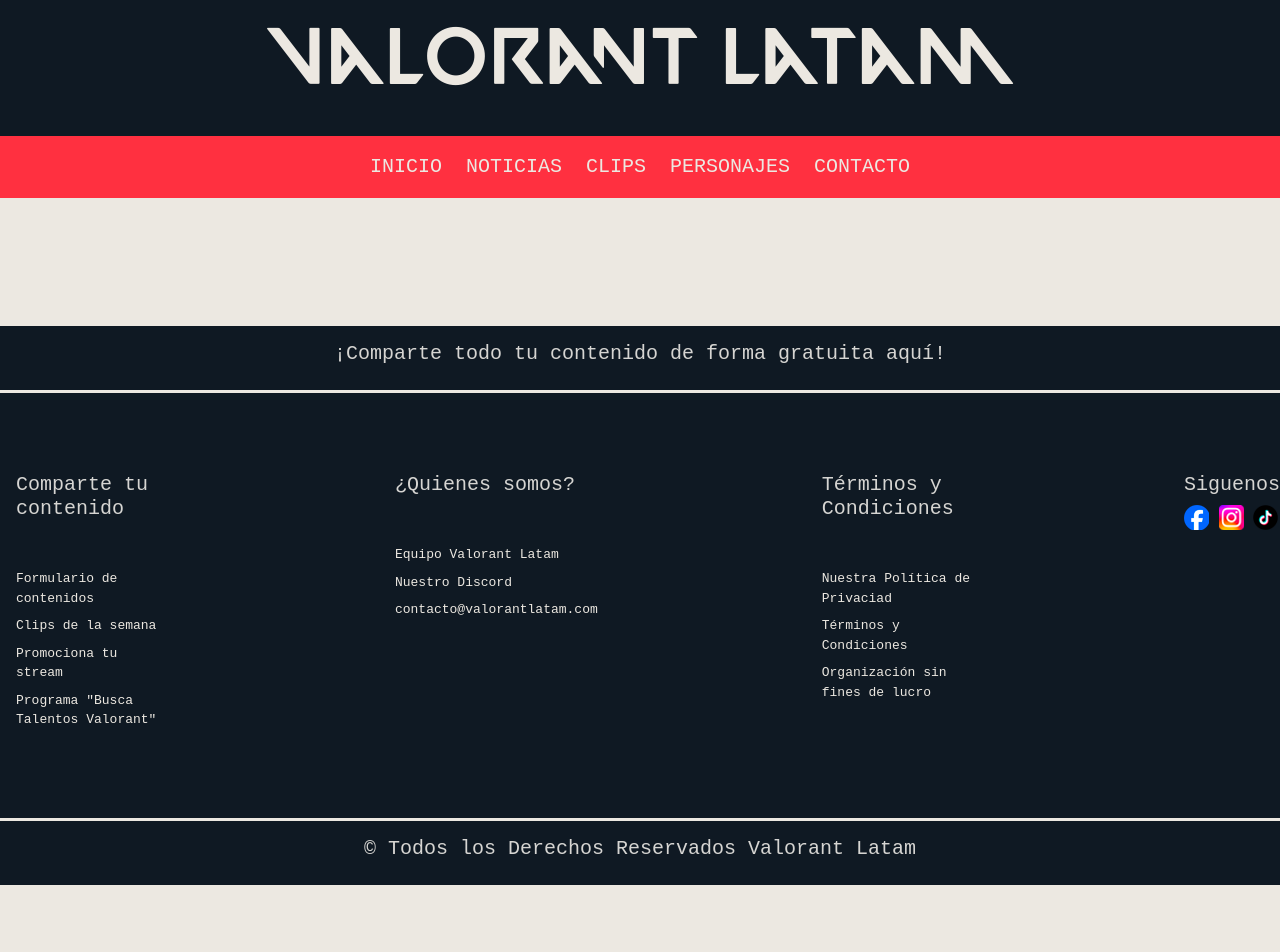
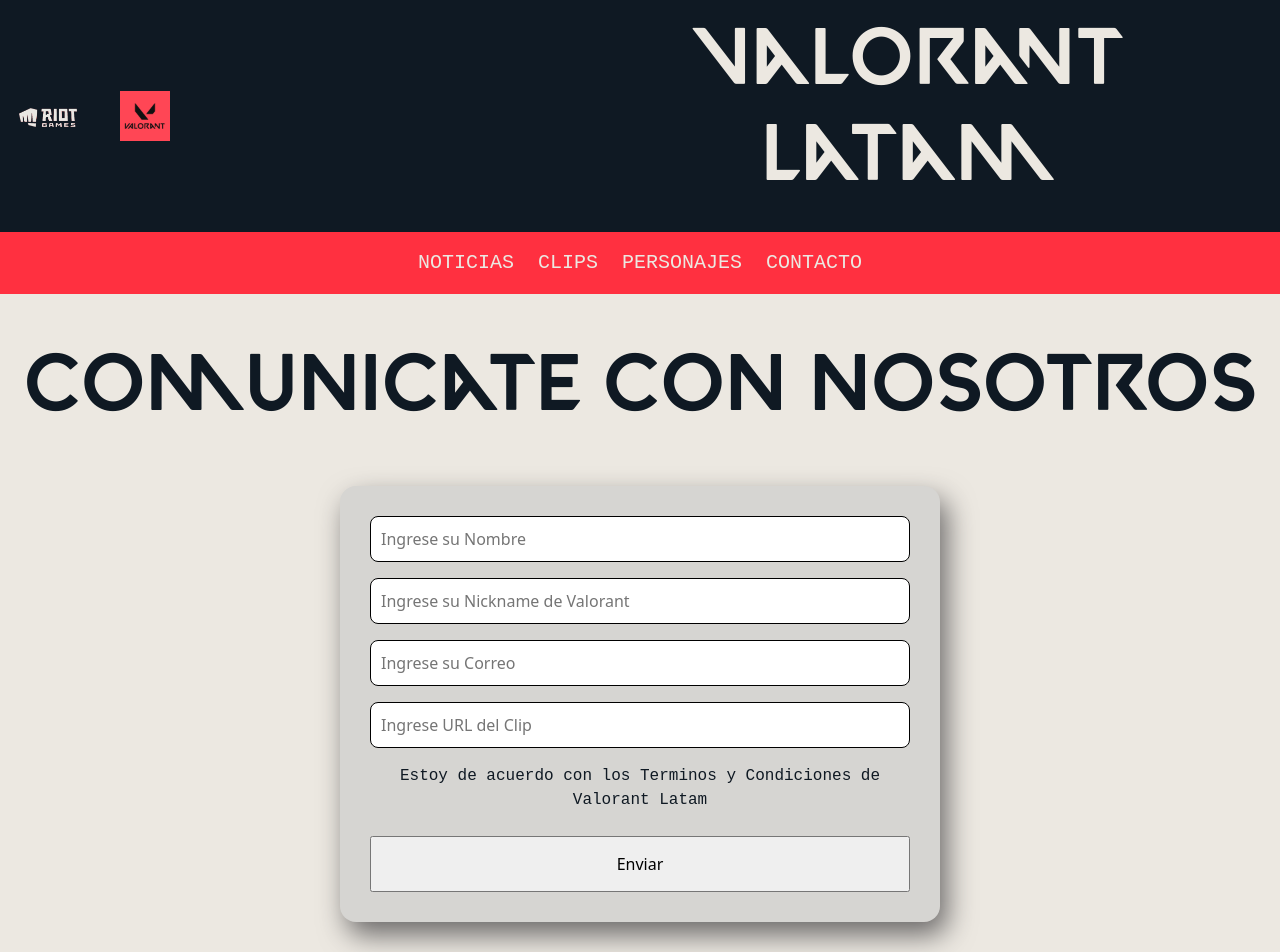
Before and after one commit to Francisco994/proyectodesarrolloweb, a plain HTML site: page pages/contacto.html in a window 1280 px wide. Shown: the top 952 px of the page. Before the commit the page ends 885 px from the top, so only its background shows below. Drawn offline with nearby package versions, Linux system fonts and the light colour scheme.

Commit message:
nuevocomii2t

```diff
--- a/css/styles.css
+++ b/css/styles.css
@@ -266,3 +266,76 @@
         margin: 2rem 20rem 2rem 20rem;
         text-align: center;
     }
+
+img.logo-riotgames {
+    width: 50%;
+}
+
+section.logo-pagina {
+    display: flex;
+    align-items: center;
+    justify-content:flex-start;
+
+}
+
+.riotgames-logo {
+    width: 120px;
+    text-align: center;
+    margin-right: 400px;
+}
+
+.riotgames-logoprincipal {
+    text-align: center;
+    width: 100px;
+}
+
+img.logo-riotgamevalo {
+    width: 60%;
+}
+
+.riotgames-logo {
+    width: 104px;
+    text-align: center;
+    margin-right: 340px;
+}
+
+.formulario {
+
+    width: 600px;
+    background: #d6d5d2;
+    padding: 30px;
+    margin: 0 auto;
+    margin-top: 2rem;
+
+    border-radius: 1rem;
+    box-shadow: 7px 13px 28px #6b6969;
+
+}
+
+.controles {
+    width: 100%;
+    padding: 10px;
+    border-radius: 8px;
+    margin-bottom: 1rem;
+    border: 1px solid;
+}
+
+.formulario p{
+
+    height: 40px;
+    text-align: center;
+    font-size: 16px;
+
+}
+.formulario .boton {
+
+    width: 100%;
+    padding: 14px;
+    margin-top: 1rem;
+    text-align: center;
+
+
+
+
+
+}
--- a/pages/contacto.html
+++ b/pages/contacto.html
@@ -3,7 +3,7 @@
 <head>
     <meta charset="UTF-8">
     <meta name="viewport" content="width=device-width, initial-scale=1.0">
-    <title>Contacto</title>
+    <title>Contacto | Valorant Latam</title>
     <link href="https://cdn.jsdelivr.net/npm/bootstrap@5.3.3/dist/css/bootstrap.min.css" rel="stylesheet" integrity="sha384-QWTKZyjpPEjISv5WaRU9OFeRpok6YctnYmDr5pNlyT2bRjXh0JMhjY6hW+ALEwIH" crossorigin="anonymous">
     <link rel="stylesheet" href="../css/styles.css">
 
@@ -15,24 +15,54 @@
     <header>
         <section class="logo-pagina">
 
+             <div class="riotgames-logoprincipal">
+             <img class="logo-riotgamevalo" src="../img/riot-logo.png" alt="">
+            </div>
+            <div class="riotgames-logo">
+                <img class="logo-riotgames" src="../img/valorant-marca.png" alt="">
+               </div>
             <div class="logoprincipal" >
-                 <h1 class="logo">Valorant Latam</h1>
+                <a href="../index.html"><h1 class="logo">Valorant Latam</h1> </a>
                </div>
         </section>
            <nav class="menu-principal">
            <ul class="menu-interno">
-                    <li class="menu-inicio"><a href="../index.html">INICIO</a></li>
             <li class="menu-inicio"><a href="../pages/noticias.html">NOTICIAS</a></li>
             <li class="menu-inicio"><a href="../pages/clips.html">CLIPS</a></li>
             <li class="menu-inicio"><a href="../pages/personajes2.html">PERSONAJES</a></li>
             <li class="menu-inicio"><a href="../pages/contacto.html">CONTACTO</a></li>
            </ul>
            </nav>
-
     </header>
 
     <main>
 
+        <h1 style="color: #0f1923; margin-top: 2rem;">Comunicate con nosotros</h1>
+
+        <section class="formulario">
+
+          <input class="controles" type="text" name="nombre" id="nombre" placeholder="Ingrese su Nombre">
+          <input class="controles" type="text" name="nickname" id="nickname" placeholder="Ingrese su Nickname de Valorant">
+          <input class="controles" type="email" name="correo" id="correo" placeholder="Ingrese su Correo">
+          <input class="controles" type="text" name="linkvideo" id="linkvideo" placeholder="Ingrese URL del Clip">
+          <p>Estoy de acuerdo con los Terminos y Condiciones de Valorant Latam</p>
+          <input class="boton" type="submit" value="Enviar">
+
+
+
+
+
+
+
+
+
+
+
+
+
+
+
+        </section>
 
 
 
```
Also changed, not shown: index.html (+8 -2 lines), pages/clips.html (+8 -4 lines), pages/noticias.html (+8 -4 lines), pages/personajes2.html (+9 -5 lines), img/valorant-marca.png (added). Lines whose indentation alone changed are shown as unchanged.
